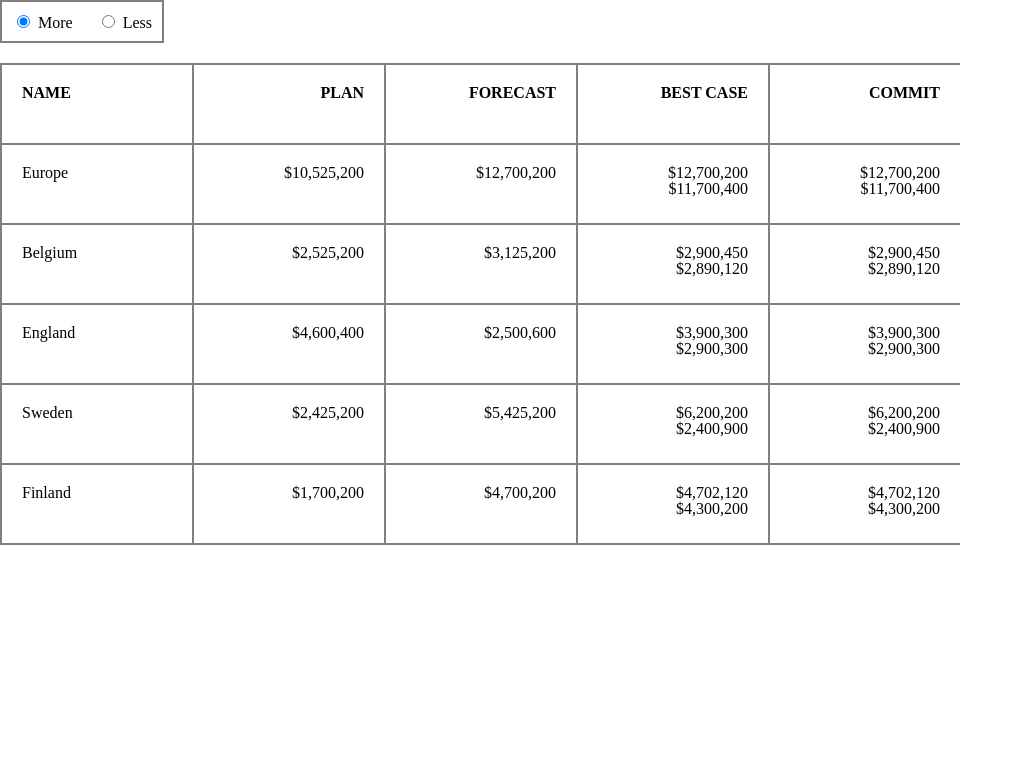
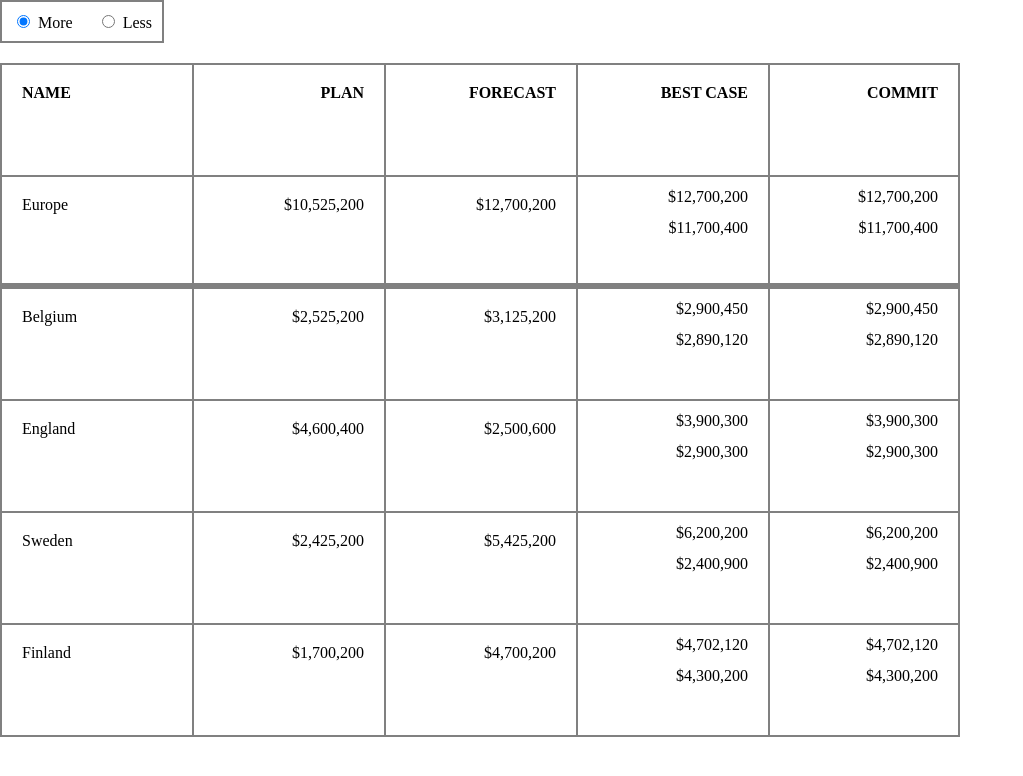
Before and after one commit to ygu93/DataGrid, a website built with webpack: page index.html in a window 1280 px wide. Shown: the whole page, without its empty margins (0-1023 px from the left). Built offline with nearby package versions, Linux system fonts and the light colour scheme.

Commit message:
style table

```diff
--- a/app.css
+++ b/app.css
@@ -1,5 +1,6 @@
 *{
   box-sizing: border-box;
+  list-style: none;
 }
 
 .options {
@@ -22,7 +23,7 @@
   border-left: 2px solid gray;
   padding-top: 20px;
   padding-bottom: 20px;
-  height: 10vh;
+  height: 14vh;
   border-bottom: 2px solid gray;
   vertical-align: middle;
 }
@@ -46,10 +47,20 @@
   padding-right: 0px;
 }
 
+.grid-header-row div:nth-of-type(5n) {
+  border-right: 2px solid gray;
+}
+
 .grid-data-item div{
   text-align: right;
   padding-right: 20px;
 }
+
+.grid-data-item:first-of-type > div{
+  border-bottom: 6px solid gray;
+}
+
+
 
 .grid-data-item div:first-of-type{
   text-align: left;
@@ -57,9 +68,27 @@
   padding-right: 0px;
 }
 
+.grid-data-item > div:nth-of-type(5n){
+  border-right: 2px solid gray;
+}
+
 .grid-data-item ul{
   text-align: right;
   padding-right: 20px;
+}
+
+.grid-data-bestcase li:first-of-type{
+  margin-top: -8px;
+}
+.grid-data-bestcase li:last-of-type{
+  padding-top: 15px;
+}
+
+.grid-data-commit li:first-of-type{
+  margin-top: -8px;
+}
+.grid-data-commit li:last-of-type{
+  padding-top: 15px;
 }
 
 
--- a/datagrid.js
+++ b/datagrid.js
@@ -18,16 +18,14 @@ export function renderGrid(){
       }
       if(dataKey === "BestCase" || dataKey === "Commit"){
         let i = 0
-        let rowData = document.createElement("ul");
-        rowData.className = 'grid-cell';
+        let rowData = document.createElement("div");
+        rowData.className = `grid-cell grid-data-${dataKey.toLowerCase()}`;
 
         while(i < 2){
           let rowDataItem = document.createElement("li");
           let rowDataValue = document.createTextNode(`$${columnValue[i].toLocaleString()}`);
           if(i === 1){
-            rowDataItem.className = `grid-data-${dataKey.toLowerCase()} more`;
-          }else{
-            rowDataItem.className = `grid-data-${dataKey.toLowerCase()}`
+            rowDataItem.className = 'more';
           }
           rowDataItem.appendChild(rowDataValue);
           rowData.appendChild(rowDataItem)
```
Also changed, not shown: bundle.js (+3 -5 lines), 1 other file.
